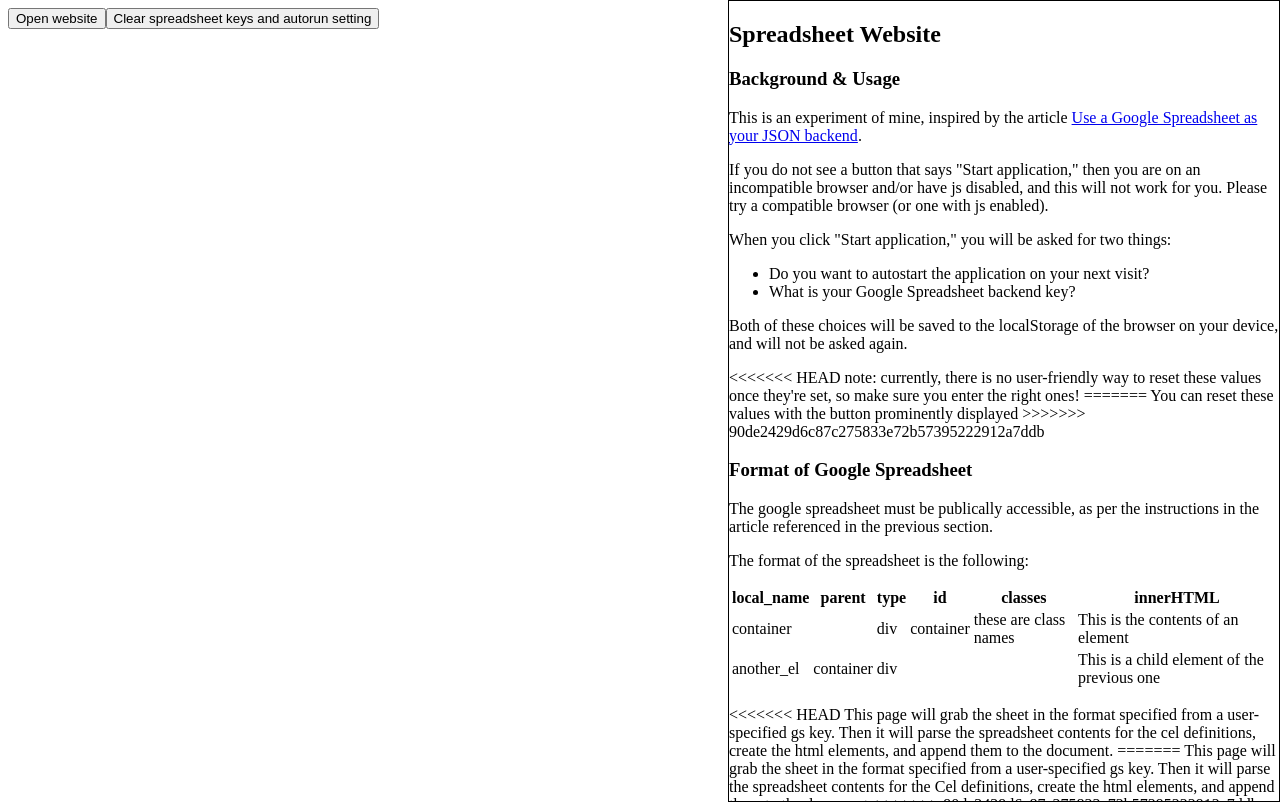
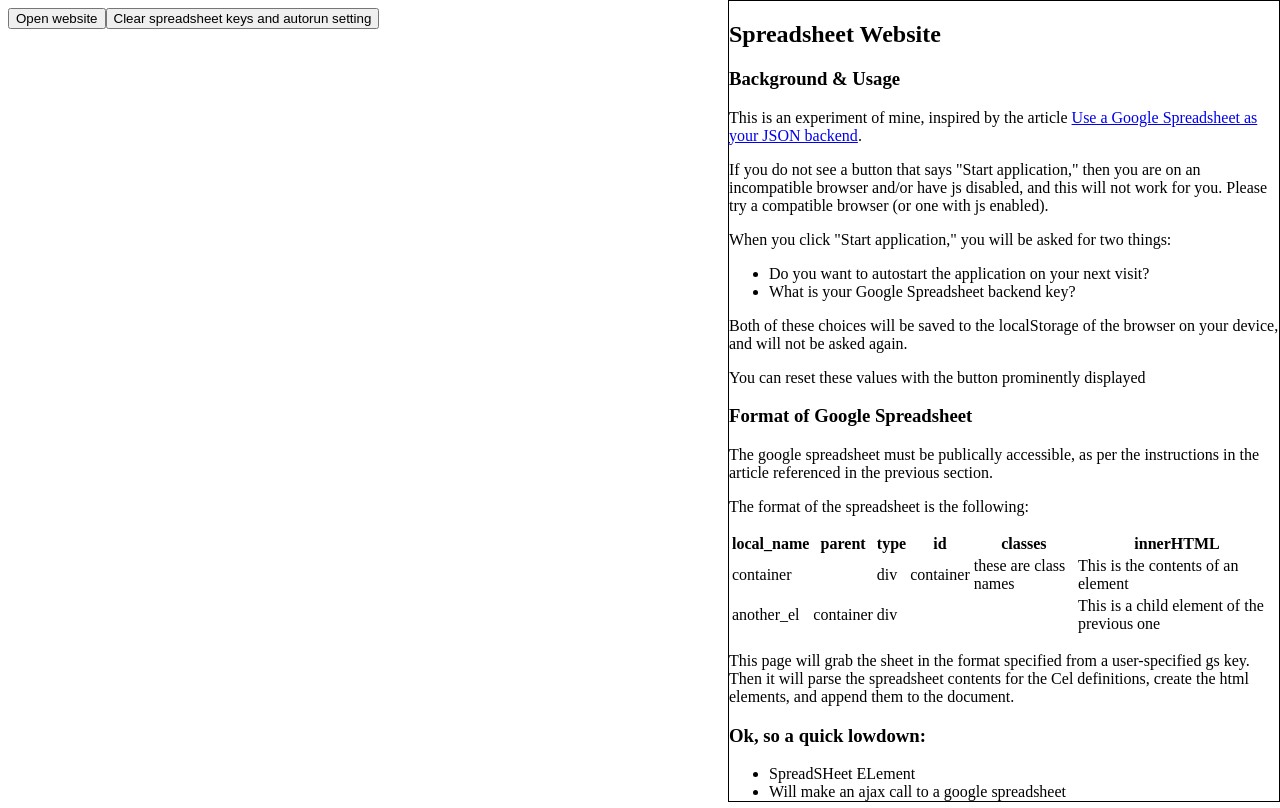
Before and after one commit to sea-grass/spreadsheet-elements, a plain HTML site: page index.html in a window 1280 px wide. Drawn offline with Linux system fonts and the light colour scheme.

Commit message:
Fix another merge conflict

```diff
--- a/index.html
+++ b/index.html
@@ -48,11 +48,7 @@
 			Both of these choices will be saved to the localStorage of the browser on your device, and will not be asked again.
 			</p>
 			<p>
-<<<<<<< HEAD
-			note: currently, there is no user-friendly way to reset these values once they're set, so make sure you enter the right ones!
-=======
 			You can reset these values with the button prominently displayed
->>>>>>> 90de2429d6c87c275833e72b57395222912a7ddb
 			</p>
 			<h3> Format of Google Spreadsheet </h3>
 			<p>
@@ -118,11 +114,7 @@
 				</tr>
 			</table>
 			<p>
-<<<<<<< HEAD
-				This page will grab the sheet in the format specified from a user-specified gs key. Then it will parse the spreadsheet contents for the cel definitions, create the html elements, and append them to the document.
-=======
 				This page will grab the sheet in the format specified from a user-specified gs key. Then it will parse the spreadsheet contents for the Cel definitions, create the html elements, and append them to the document.
->>>>>>> 90de2429d6c87c275833e72b57395222912a7ddb
 			</p>
 			<h3>Ok, so a quick lowdown:</h3>
 			<ul>
```
